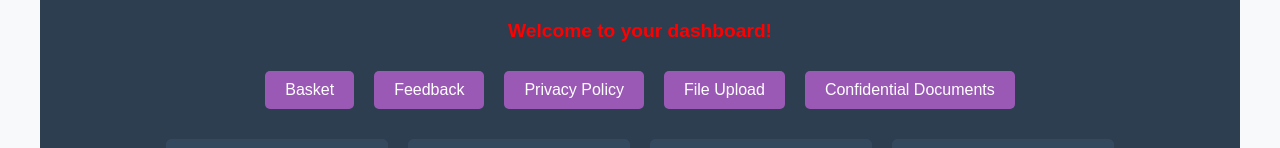
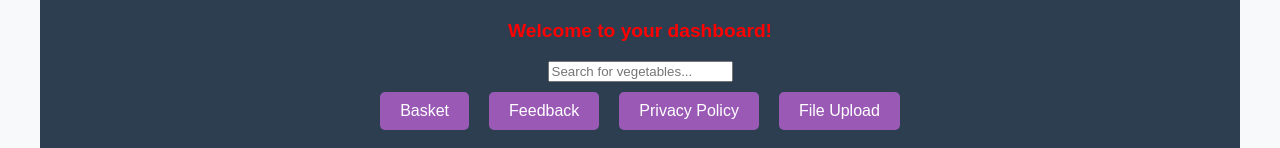
Before and after one commit to Aswath20000/Juice-shop, a React (Create React App) app in the folder owasp-juice-shop/: page /dashboard in a window 1280 px wide. Shown: the part 172-320 px from the top of the page. Built offline with nearby package versions, Linux system fonts and the light colour scheme.

Commit message:
search-css

```diff
--- a/owasp-juice-shop/src/App.css
+++ b/owasp-juice-shop/src/App.css
@@ -1,27 +1,25 @@
-/* App.css */
 
-/* General Reset */
 body {
   margin: 0;
   padding: 0;
   font-family: Arial, sans-serif;
-  background-color: #f8f9fa; /* Light gray background */
-  color: #333; /* Dark text color */
+  background-color: #f8f9fa;
+  color: #333;
 }
 
-/* General Layout */
+
 .app-container {
   max-width: 1200px;
   margin: 0 auto;
   padding: 20px;
 }
 
-/* Navigation Styles */
+
 nav {
   display: flex;
   justify-content: space-between;
   align-items: center;
-  background-color: #007bff; /* Primary color */
+  background-color: #007bff;
   padding: 15px 20px;
   box-shadow: 0 4px 6px rgba(0, 0, 0, 0.1);
 }
@@ -35,12 +33,12 @@
 }
 
 nav a:hover {
-  color: #ffdd57; /* Highlight color */
+  color: #ffdd57;
 }
 
-/* Buttons */
+
 button {
-  background-color: #007bff; /* Primary color */
+  background-color: #007bff;
   color: white;
   border: none;
   border-radius: 5px;
@@ -50,7 +48,7 @@
 }
 
 button:hover {
-  background-color: #0056b3; /* Darker shade */
+  background-color: #0056b3;
 }
 
 button:focus {
@@ -58,7 +56,7 @@
   box-shadow: 0 0 5px rgba(0, 123, 255, 0.5);
 }
 
-/* Page Layout */
+
 .container {
   text-align: center;
   margin-top: 50px;
@@ -85,7 +83,7 @@
   text-decoration: none;
 }
 
-/* Footer */
+
 footer {
   text-align: center;
   margin-top: 50px;
--- a/owasp-juice-shop/src/components/CSS/Login.css
+++ b/owasp-juice-shop/src/components/CSS/Login.css
@@ -1,27 +1,25 @@
-/* Login.css */
 
-/* Center the login form */
 .login-container {
     max-width: 400px;
     margin: 50px auto;
     padding: 20px;
-    background-color: #ffffff; /* White background for the form */
-    box-shadow: 0 4px 8px rgba(0, 0, 0, 0.1); /* Subtle shadow */
+    background-color: #ffffff;
+    box-shadow: 0 4px 8px rgba(0, 0, 0, 0.1);
     border-radius: 8px;
     text-align: center;
     font-family: Arial, sans-serif;
   }
 
-  /* Heading Styles */
+
   .login-container h2 {
     font-size: 2rem;
     color: #007bff;
     margin-bottom: 20px;
   }
 
-  /* Input Fields */
+
   .login-container input {
-    width: calc(100% - 20px); /* Full width minus padding */
+    width: calc(100% - 20px);
     padding: 10px;
     margin: 10px 0;
     font-size: 1rem;
@@ -30,14 +28,14 @@
     box-sizing: border-box;
   }
 
-  /* Focus State */
+
   .login-container input:focus {
     outline: none;
     border-color: #007bff;
     box-shadow: 0 0 5px rgba(0, 123, 255, 0.5);
   }
 
-  /* Submit Button */
+
   .login-container button {
     background-color: #007bff;
     color: white;
@@ -50,7 +48,7 @@
     margin-top: 10px;
   }
 
-  /* Hover and Focus State for Button */
+
   .login-container button:hover {
     background-color: #0056b3;
   }
@@ -60,9 +58,9 @@
     box-shadow: 0 0 5px rgba(0, 123, 255, 0.5);
   }
 
-  /* Error Message */
+
   .login-container p {
     margin-top: 15px;
     font-size: 1rem;
-    color: red; /* Error messages in red */
+    color: red;
   }
--- a/owasp-juice-shop/src/components/Dashboard.js
+++ b/owasp-juice-shop/src/components/Dashboard.js
@@ -8,6 +8,7 @@
   const [message, setMessage] = useState('');
   const [showFileCongratsMessage, setShowFileCongratsMessage] = useState(false);
   const [showConfidentialCongratsMessage, setShowConfidentialCongratsMessage] = useState(false);
+  const [searchTerm, setSearchTerm] = useState('');
   const [vegetables] = useState([
     { id: 1, name: 'Tomato', description: 'Fresh and juicy tomatoes.', image: 'images/tomato.jpg' },
     { id: 2, name: 'Carrot', description: 'Crunchy and sweet carrots.', image: 'images/carrot.jpg' },
@@ -70,11 +71,15 @@
     localStorage.removeItem('accessedConfidentialDocs');
   };
 
+
+  const filteredVegetables = vegetables.filter((veg) =>
+    veg.name.toLowerCase().includes(searchTerm.toLowerCase())
+  );
+
   return (
     <div className="dashboard-container">
       <h1>Hello, {username}</h1>
       <p>Welcome to your dashboard!</p>
-
 
       {showFileCongratsMessage && (
         <div className="congrats-message">
@@ -90,9 +95,17 @@
         </div>
       )}
 
-
       {message && <p className="feedback-message">{message}</p>}
 
+
+      <div className="search-bar">
+        <input
+          type="text"
+          placeholder="Search for vegetables..."
+          value={searchTerm}
+          onChange={(e) => setSearchTerm(e.target.value)}
+        />
+      </div>
 
       <div className="nav-buttons">
         <Link to="/basket">
@@ -107,14 +120,12 @@
         <Link to="/file-upload">
           <button>File Upload</button>
         </Link>
-        <Link to="/confidential-documents">
-          <button>Confidential Documents</button>
-        </Link>
+
       </div>
 
 
       <div className="vegetable-container">
-        {vegetables.map((veg) => (
+        {filteredVegetables.map((veg) => (
           <div key={veg.id} className="vegetable-card">
             <img src={`/${veg.image}`} alt={veg.name} />
             <h3>{veg.name}</h3>
--- a/owasp-juice-shop/src/components/Login.js
+++ b/owasp-juice-shop/src/components/Login.js
@@ -1,7 +1,7 @@
 import React, { useState } from 'react';
 import axios from 'axios';
 import { useNavigate } from 'react-router-dom';
-import './CSS/Login.css'; // Import the CSS file
+import './CSS/Login.css';
 
 const Login = () => {
   const [username, setUsername] = useState('');
@@ -23,11 +23,11 @@
         password,
       });
 
-      // Save token and username in localStorage
+
       localStorage.setItem('token', response.data.token);
       localStorage.setItem('username', username);
 
-      // Navigate to the dashboard
+
       navigate('/dashboard');
     } catch (error) {
       console.error('Error logging in:', error);
--- a/owasp-juice-shop/src/components/Scoreboard.js
+++ b/owasp-juice-shop/src/components/Scoreboard.js
@@ -2,11 +2,10 @@
 import axios from 'axios';
 
 const Scoreboard = () => {
-  const username = localStorage.getItem('username'); // Retrieve username from localStorage
+  const username = localStorage.getItem('username');
   const [achievements, setAchievements] = useState([]);
   const [error, setError] = useState('');
 
-  // Fetch achievements when the component mounts
   useEffect(() => {
     const fetchAchievements = async () => {
       if (!username) {
@@ -15,10 +14,10 @@
       }
 
       try {
-        // Make an API call to get achievements for the current user
+
         const response = await axios.get(`http://localhost:5000/api/scoreboard/${username}`);
-        console.log('Achievements fetched:', response.data); // Debugging log
-        setAchievements(response.data.achievements || []); // Set state with fetched achievements
+        console.log('Achievements fetched:', response.data);
+        setAchievements(response.data.achievements || []);
       } catch (err) {
         console.error('Error fetching achievements:', err);
         setError('Failed to fetch achievements');
@@ -26,21 +25,21 @@
     };
 
     fetchAchievements();
-  }, [username]); // Dependency array ensures this runs when the component mounts
+  }, [username]);
 
   return (
     <div style={{ textAlign: 'center', margin: '50px' }}>
       <h2>{username}'s Achievements</h2>
 
-      {/* If there is an error, display it */}
+
       {error && <p>{error}</p>}
 
-      {/* If no achievements are found, show this message */}
+
       {achievements.length === 0 ? (
         <p>No achievements yet!</p>
       ) : (
         <ul>
-          {/* Render each achievement */}
+
           {achievements.map((achievement, index) => (
             <li key={index}>{achievement}</li>
           ))}
```
Also changed, not shown: 2 other files (tests, documents, lock files or other folders).
